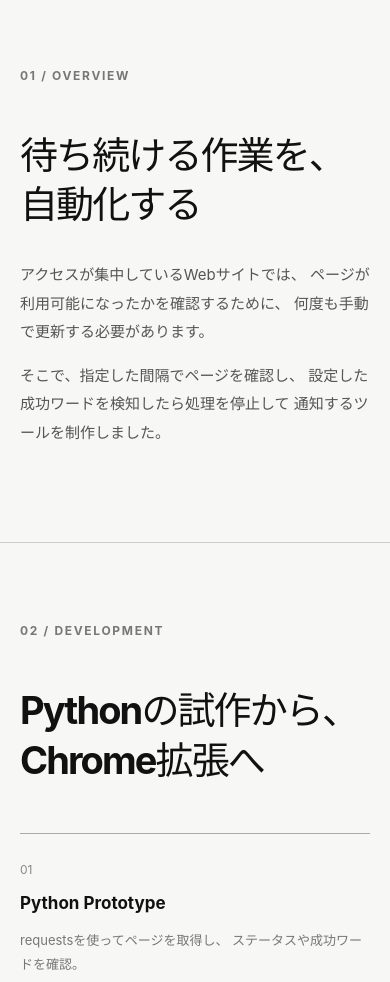
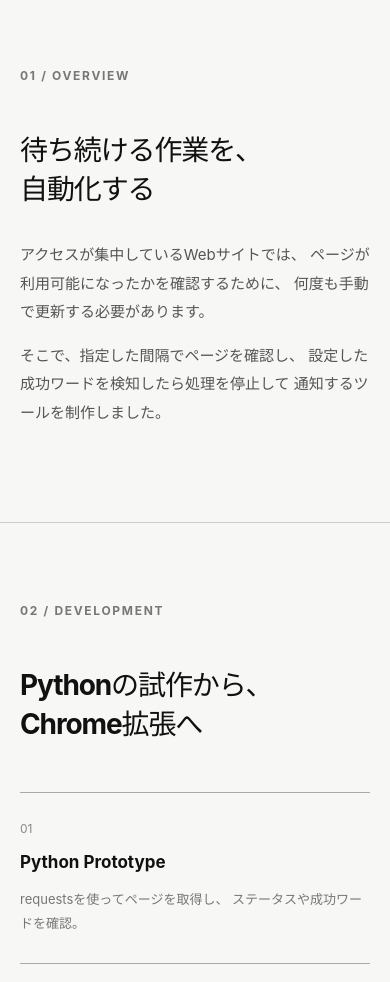
Before and after one commit to chirony1126-byte/CHIHIRO-ITO-Portfolio-, a React (Vite) app: page /retry-case-study in a window 390 px wide. Shown: the part 1560-2542 px from the top of the page. Built offline with nearby package versions, Linux system fonts and the light colour scheme.

Commit message:
Clean up responsive styles and mobile menu

```diff
--- a/src/pages/RetryCaseStudy.css
+++ b/src/pages/RetryCaseStudy.css
@@ -583,3 +583,82 @@
     font-size: 14px;
   }
 }
+/* ========================================
+   RETRY CASE STUDY - TITLE RESPONSIVE FIX
+   ======================================== */
+
+/* -------------------------
+   DESKTOP
+   ------------------------- */
+
+.retry-overview-title-desktop,
+.retry-development-title-desktop {
+  display: block !important;
+}
+
+.retry-overview-title-mobile,
+.retry-development-title-mobile {
+  display: none !important;
+}
+
+
+/* ========================================
+   MOBILE
+   ======================================== */
+
+@media (max-width: 768px) {
+
+  /* PC版見出しを非表示 */
+  .retry-overview-title-desktop,
+  .retry-development-title-desktop {
+    display: none !important;
+  }
+
+  /* モバイル版見出しを表示 */
+  .retry-overview-title-mobile,
+  .retry-development-title-mobile {
+    display: block !important;
+  }
+
+
+  /* 01 / OVERVIEW */
+  .retry-overview-title {
+    width: 100% !important;
+    max-width: none !important;
+
+    font-size: 30px !important;
+    line-height: 1.4 !important;
+    letter-spacing: -0.04em !important;
+
+    word-break: normal !important;
+    overflow-wrap: normal !important;
+  }
+
+
+  /* 02 / DEVELOPMENT */
+  .retry-development-title {
+    width: 100% !important;
+    max-width: none !important;
+
+    font-size: 30px !important;
+    line-height: 1.4 !important;
+    letter-spacing: -0.04em !important;
+
+    word-break: normal !important;
+    overflow-wrap: normal !important;
+  }
+}
+
+
+/* ========================================
+   SMALL MOBILE
+   ======================================== */
+
+@media (max-width: 420px) {
+
+  .retry-overview-title,
+  .retry-development-title {
+    font-size: 28px !important;
+    line-height: 1.4 !important;
+  }
+}
--- a/src/pages/RetryCaseStudy.jsx
+++ b/src/pages/RetryCaseStudy.jsx
@@ -66,10 +66,22 @@ function RetryCaseStudy() {
         </div>
 
         <div className="retry-section-content">
-          <h2>
+          <h2 className="retry-overview-title">
+
+            {/* PC */}
+            <span className="retry-overview-title-desktop">
               待ち続ける作業を、
               <br />
               自動化する
+            </span>
+
+            {/* MOBILE */}
+            <span className="retry-overview-title-mobile">
+              待ち続ける作業を、
+              <br />
+              自動化する
+            </span>
+
           </h2>
 
           <p>
@@ -94,10 +106,22 @@ function RetryCaseStudy() {
         </div>
 
         <div className="retry-section-content">
-          <h2>
+          <h2 className="retry-development-title">
+
+            {/* PC */}
+            <span className="retry-development-title-desktop">
               Pythonの試作から、
               <br />
               Chrome拡張へ
+            </span>
+
+            {/* MOBILE */}
+            <span className="retry-development-title-mobile">
+              Pythonの試作から、
+              <br />
+              Chrome拡張へ
+            </span>
+
           </h2>
 
           <div className="retry-flow">
@@ -195,6 +219,8 @@ function RetryCaseStudy() {
 
         </div>
       </section>
+
+
       {/* 04 ROLE & AI */}
       <section className="retry-role-section">
         <div className="retry-role-label">
@@ -203,6 +229,7 @@ function RetryCaseStudy() {
 
         <div className="retry-role-heading">
           <h2 className="retry-role-title">
+
             <span className="retry-role-title-desktop">
               課題を整理し、
               <br />
@@ -216,10 +243,12 @@ function RetryCaseStudy() {
               <br />
               実装へ
             </span>
+
           </h2>
         </div>
 
         <div className="retry-role-grid">
+
           <div className="retry-role-item">
             <p className="retry-role-item-label">MY ROLE</p>
 
@@ -253,6 +282,7 @@ function RetryCaseStudy() {
               ブラウザ上での動作確認・デバッグを進める際に活用しました。
             </p>
           </div>
+
         </div>
       </section>
 
@@ -265,6 +295,7 @@ function RetryCaseStudy() {
 
         <div className="retry-result-content">
           <h2 className="retry-result-title">
+
             <span className="retry-result-title-desktop">
               小さな不便を、
               <br />
@@ -278,6 +309,7 @@ function RetryCaseStudy() {
               <br />
               変える
             </span>
+
           </h2>
 
           <div className="retry-result-text">
```
Lines whose indentation alone changed are shown as unchanged.
